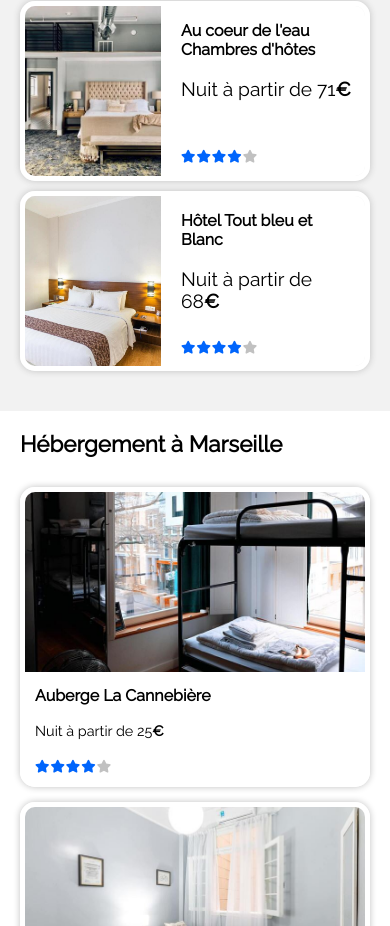
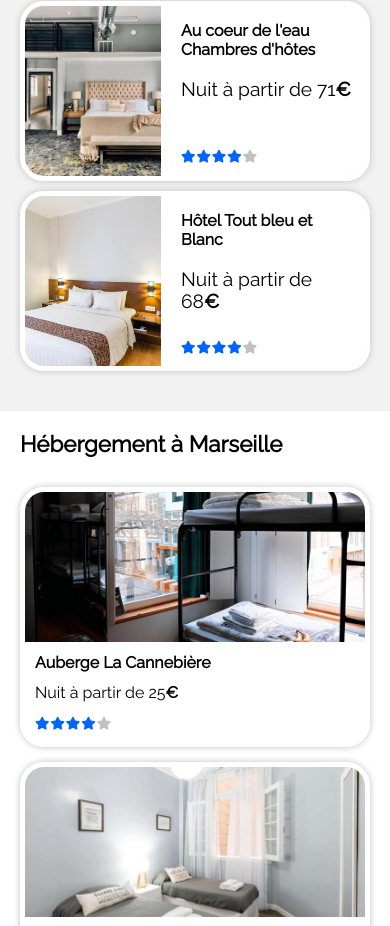
Before and after one commit to Phenomenium/P2_01_Reservia, a plain HTML site: page index.html in a window 390 px wide. Shown: the part 1074-2000 px from the top of the page. Drawn offline with Linux system fonts and the light colour scheme.

Commit message:
modification CSS

```diff
--- a/style.css
+++ b/style.css
@@ -196,7 +196,7 @@ form {
 }
 .hotels, .populaire {
     background-color: #f2f2f2;
-    border-radius: 20px;
+    border-radius: 1.5rem;
     padding: 40px;
 }
 .hotels {
@@ -216,7 +216,7 @@ form {
     height: 100%;
     grid-template-rows: 1fr 40%;
     border: 5px solid #fff;
-    border-radius: 15px;
+    border-radius: 1.5rem;
     overflow: hidden;
     box-shadow: 0 0 7px #c1c1c1;
     transition-duration: 0.1s;
@@ -280,7 +280,7 @@ form {
 .photos_populaires {
     height: 145px;
     border: 5px solid #fff;
-    border-radius: 15px;
+    border-radius: 1.5rem;
     margin-bottom: 30px;
     box-shadow: 0 0 7px #c1c1c1;
     overflow: hidden;
@@ -401,6 +401,7 @@ form {
     h2 {
         font-size: 1.4rem;
     }
+
     /*--Header--*/
 
     .flexbox {
@@ -533,18 +534,13 @@ form {
         padding: 0 20px;
         background-color: initial;
     }
-    .photos_hotels {
-        height: 250px;
-    }
-    .photos_hotels img {
-        height: 150px;
-    }
     .presentation_hotels {
         grid-template: repeat(6, 1fr) / 1fr;
         gap: 15px;
     }
-    .description_hotel p {
-        font-size: .9rem;
+    .nom_hotel {
+        font-size: 1.3rem;
+        font-weight: 700;
     }
 
     /*--Section Activités--*/
@@ -575,10 +571,10 @@ form {
 
 @media screen and (max-width: 1024px) {
     .photos_hotels {
-        height: 300px;
+        height: 260px;
     }
     .photos_hotels img {
-        height: 180px;
+        height: 150px;
     }
 }
 
```
